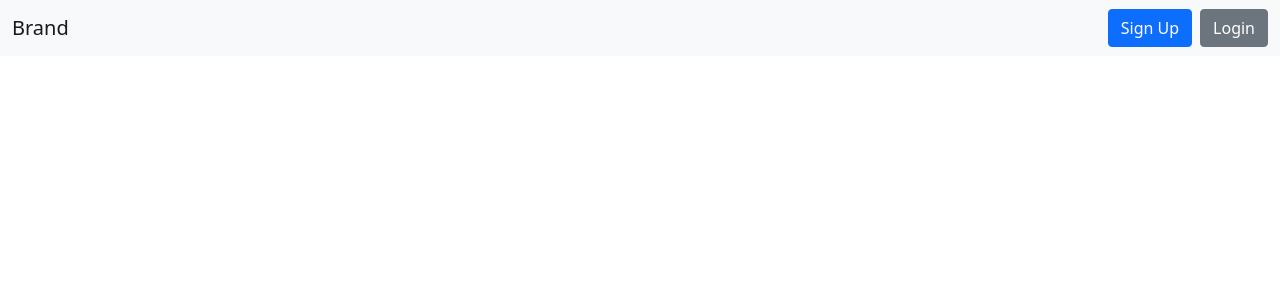
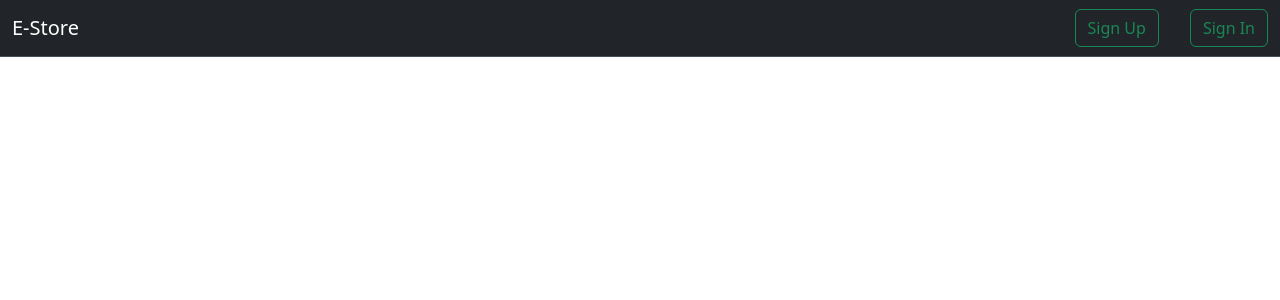
Before and after one commit to vish0290/E-Commerce, a FastAPI app: page / in a window 1280 px wide. Shown: the top 300 px of the page. Run offline with FastAPI, Linux system fonts and the light colour scheme; some libraries are stand-ins or nearby versions.

Commit message:
done with basic landing page

```diff
--- a/app/templates/user_landing.html
+++ b/app/templates/user_landing.html
@@ -1,59 +1,70 @@
-<!DOCTYPE html>
+<!doctype html>
 <html lang="en">
-<head>
-    <meta charset="UTF-8">
-    <meta name="viewport" content="width=device-width, initial-scale=1.0">
-    <title>Navbar with Icons</title>
-    <!-- Bootstrap CSS -->
-    <link href="https://stackpath.bootstrapcdn.com/bootstrap/5.1.3/css/bootstrap.min.css" rel="stylesheet">
-    <!-- Font Awesome for Icons -->
-    <link href="https://cdnjs.cloudflare.com/ajax/libs/font-awesome/6.0.0-beta3/css/all.min.css" rel="stylesheet">
+  <head>
+    <meta charset="utf-8">
+    <meta name="viewport" content="width=device-width, initial-scale=1">
+    <title>E commerce</title>
+    <link href="https://cdn.jsdelivr.net/npm/bootstrap@5.3.3/dist/css/bootstrap.min.css" rel="stylesheet" integrity="sha384-QWTKZyjpPEjISv5WaRU9OFeRpok6YctnYmDr5pNlyT2bRjXh0JMhjY6hW+ALEwIH" crossorigin="anonymous">
+    <link rel="stylesheet" href="https://cdn.jsdelivr.net/npm/bootstrap-icons@1.11.3/font/bootstrap-icons.min.css">
 </head>
-<body>
-    <nav class="navbar navbar-expand-lg navbar-light bg-light">
+  <body>
+
+    <nav class="navbar bg-dark border-bottom border-body" data-bs-theme="dark">
         <div class="container-fluid">
-            <a class="navbar-brand" href="#">Brand</a>
-            <button class="navbar-toggler" type="button" data-bs-toggle="collapse" data-bs-target="#navbarNav" aria-controls="navbarNav" aria-expanded="false" aria-label="Toggle navigation">
-                <span class="navbar-toggler-icon"></span>
-            </button>
-            {% if user %}
-            <div class="collapse navbar-collapse" id="navbarNav">
-                <ul class="navbar-nav ms-auto">
+            <a class="navbar-brand">E-Store</a>
+
+            <!-- Center the search form -->
+            <!-- <form class="d-flex mx-auto w-50" role="search">
+                <input class="form-control me-2 flex-grow-1" type="search" placeholder="Search" aria-label="Search">
+                <button class="btn btn-outline-success" type="submit">Search</button>
+            </form> -->
+
+            <!-- Right-align the sign up and sign in buttons -->
+            <div class="d-flex ms-auto">
+                {% if not user %}
                     <li class="nav-item">
-                        <a class="nav-link" href="#">
-                            <i class="fas fa-shopping-cart"></i> Cart
-                        </a>
+                        <a class="btn btn-outline-success me-2" href="/user_register" role="button">Sign Up</a>
                     </li>
                     <li class="nav-item">
-                        <a class="nav-link" href="#">
-                            <i class="fas fa-user"></i> User
-                        </a>
+                        <a class="btn btn-outline-success" href="/user_login" role="button">Sign In</a>
+                    </li>
+                {% else %}
+                    <li class="nav-item">
+                        <a class="bi bi-cart icon-white icon-large me-2" aria-current="page" href="#"></a>
                     </li>
                     <li class="nav-item">
-                        <a class="nav-link" href="/user_logout">
-                            <i class="fas fa-sign-out-alt"></i> Logout
-                        </a>
-                    </li>
-                </ul>
-            </div>
-            {% else %}
-            <div class="collapse navbar-collapse" id="navbarNav">
-                <ul class="navbar-nav ms-auto">
-                    <li class="nav-item">
-                        <a class="btn btn-primary me-2" href="#" role="button">Sign Up</a>
+                        <a class="bi bi-person-circle icon-white icon-large me-2" aria-current="page" href="#"></a>
                     </li>
                     <li class="nav-item">
-                        <a class="btn btn-secondary" href="/user_login" role="button">Login</a>
+                        <a class="bi bi-box-arrow-left icon-white icon-large me-2" aria-current="page" href="/user_logout"></a>
                     </li>
-                </ul>
+
+                {% endif %}
             </div>
-            {% endif %}
         </div>
     </nav>
 
-    <!-- Bootstrap JS and dependencies -->
-    <script src="https://code.jquery.com/jquery-3.6.0.min.js"></script>
-    <script src="https://cdn.jsdelivr.net/npm/@popperjs/core@2.10.2/dist/umd/popper.min.js"></script>
-    <script src="https://stackpath.bootstrapcdn.com/bootstrap/5.1.3/js/bootstrap.min.js"></script>
-</body>
+
+    <style>
+        .icon-white {
+            color: white;
+        }
+        .icon-large {
+            font-size: 1.5rem; /* Adjust the size as needed */
+        }
+    </style>
+
+    <script src="https://cdn.jsdelivr.net/npm/bootstrap@5.3.3/dist/js/bootstrap.bundle.min.js" integrity="sha384-YvpcrYf0tY3lHB60NNkmXc5s9fDVZLESaAA55NDzOxhy9GkcIdslK1eN7N6jIeHz" crossorigin="anonymous"></script>
+  </body>
 </html>
+
+<!-- {% if not user %}
+            <li class="nav-item">
+                <a class="btn btn-outline-success" href="/user_register" role="button">Sign Up</a>
+            </li>
+            <li class="nav-item">
+                <a class="btn btn-outline-success" href="/user_login" role="button">Sign In</a>
+            </li>
+            {% else %}
+
+            {% endif %} -->
```
